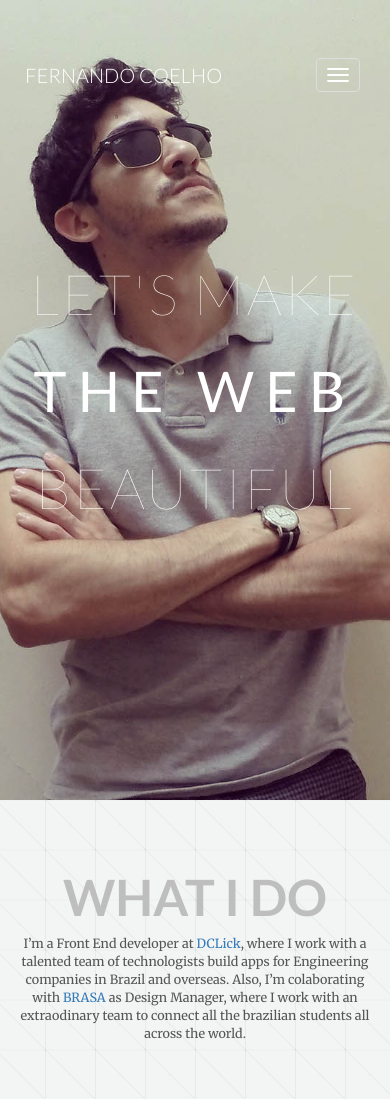
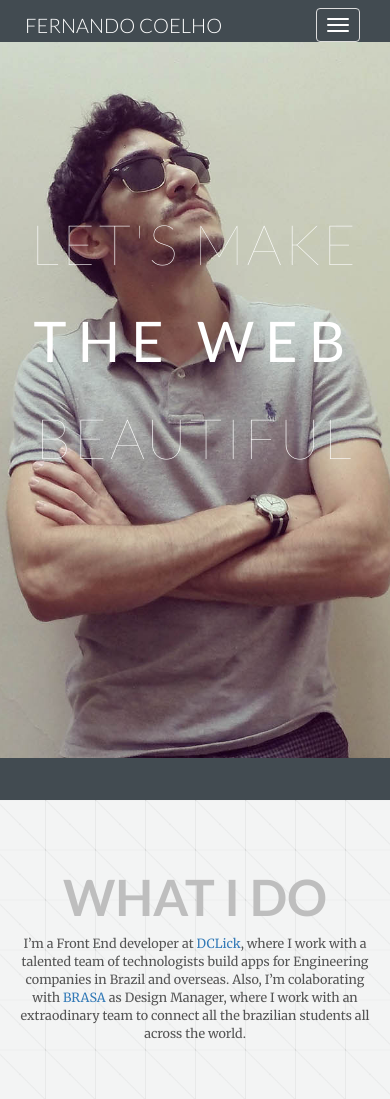
Before and after one commit to omninando/omninando.github.io, a web app: file index.html in a window 390 px wide. Shown: the top 1099 px of the page. Run offline with its HTML, style and script files only (its server is not run), Linux system fonts and the light colour scheme; some libraries are stand-ins or nearby versions.

Commit message:
Size corrections

```diff
--- a/css/main.css
+++ b/css/main.css
@@ -321,6 +321,10 @@
 }
 
 @media (max-width: 768px){
+	.navbar-inner {
+		padding-top: 0;
+	}
+
 	.navbar-default .navbar-brand{
 		color: #fff;
 		font-family: "Lato", Arial;
@@ -358,6 +362,10 @@
 }
 
 @media (max-width: 640px){
+	.navbar-inner {
+		padding-top: 0;
+	}
+
 	.navbar-default .navbar-brand{
 		font-size: 28px;
 	}
@@ -386,9 +394,19 @@
 }
 
 @media (max-width: 480px){
+	.navbar-inner {
+		padding-top: 0;
+	}
+
 	.navbar-default .navbar-brand{
+
 		font-size: 20px;
 		font-weight: 300;
+	}
+
+	.feature {
+		background-size: 1250px;
+		padding-top: 150px;
 	}
 
 	.headline {
```
